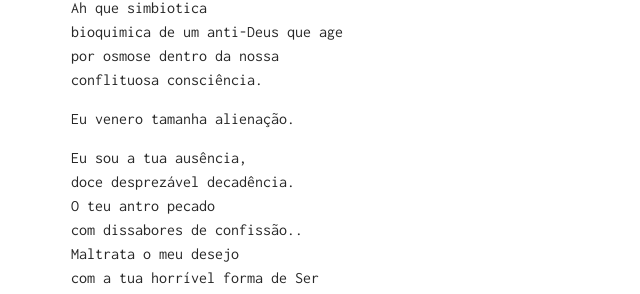
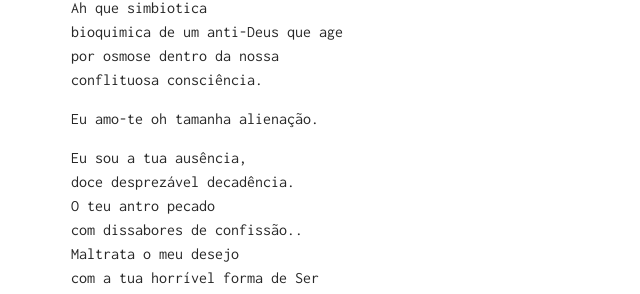
Before and after one commit to sorathpanzer/sorathpanzer.github.io, a Jekyll site: the page built from _posts/1902-05-02-hermeticum.md, in a window 1280 px wide. Shown: the part 528-822 px from the top of the page, without its empty margins (269-909 px from the left). Built offline with Jekyll 4.4.1, drawn with Linux system fonts in a browser that asks for light colours.

Commit message:
Update 1902-05-02-hermeticum.md

```diff
--- a/_posts/1902-05-02-hermeticum.md
+++ b/_posts/1902-05-02-hermeticum.md
@@ -23,7 +23,7 @@ bioquimica de um anti-Deus que age<br />
 por osmose dentro da nossa<br />
 conflituosa consciência.<br />
 <p>                          </p>
-Eu venero tamanha alienação.<br />
+Eu amo-te oh tamanha alienação.<br />
 <p>                          </p>
 Eu sou a tua ausência,<br />
 doce desprezável decadência.<br />
```
